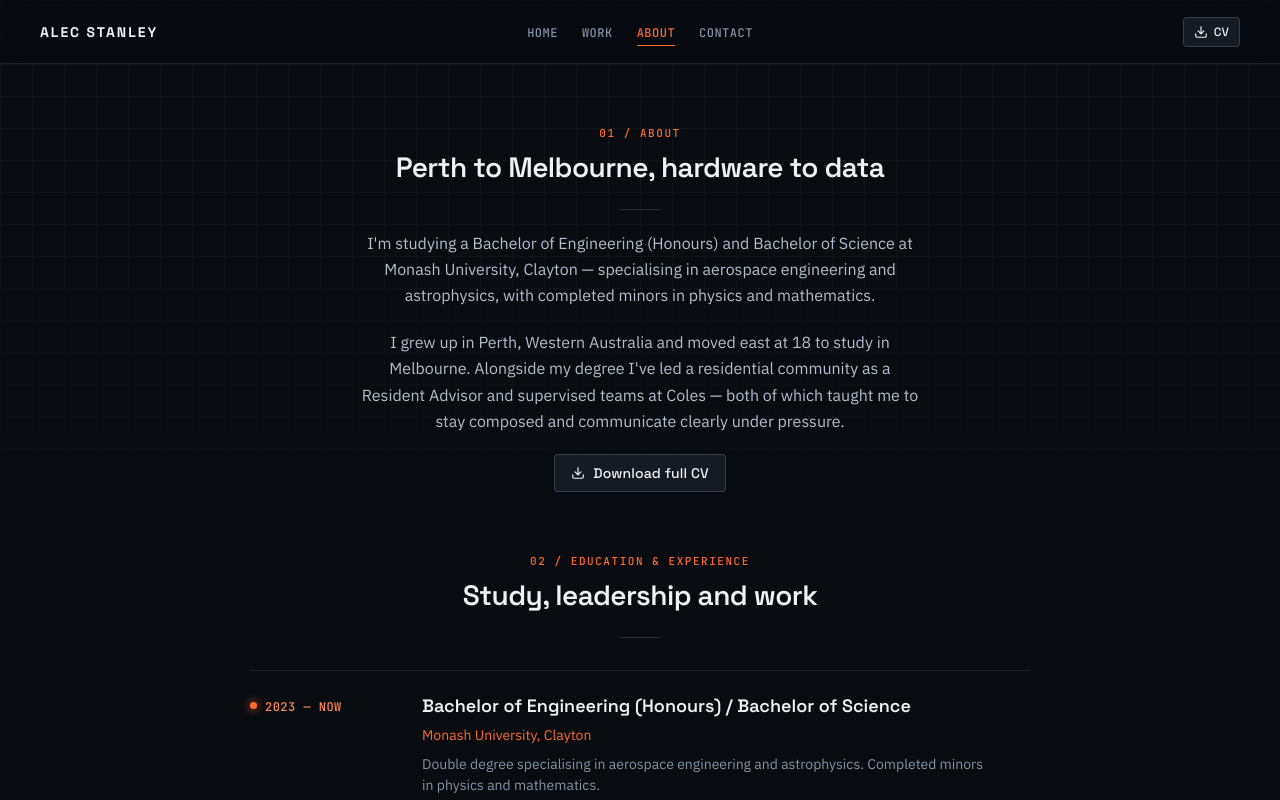
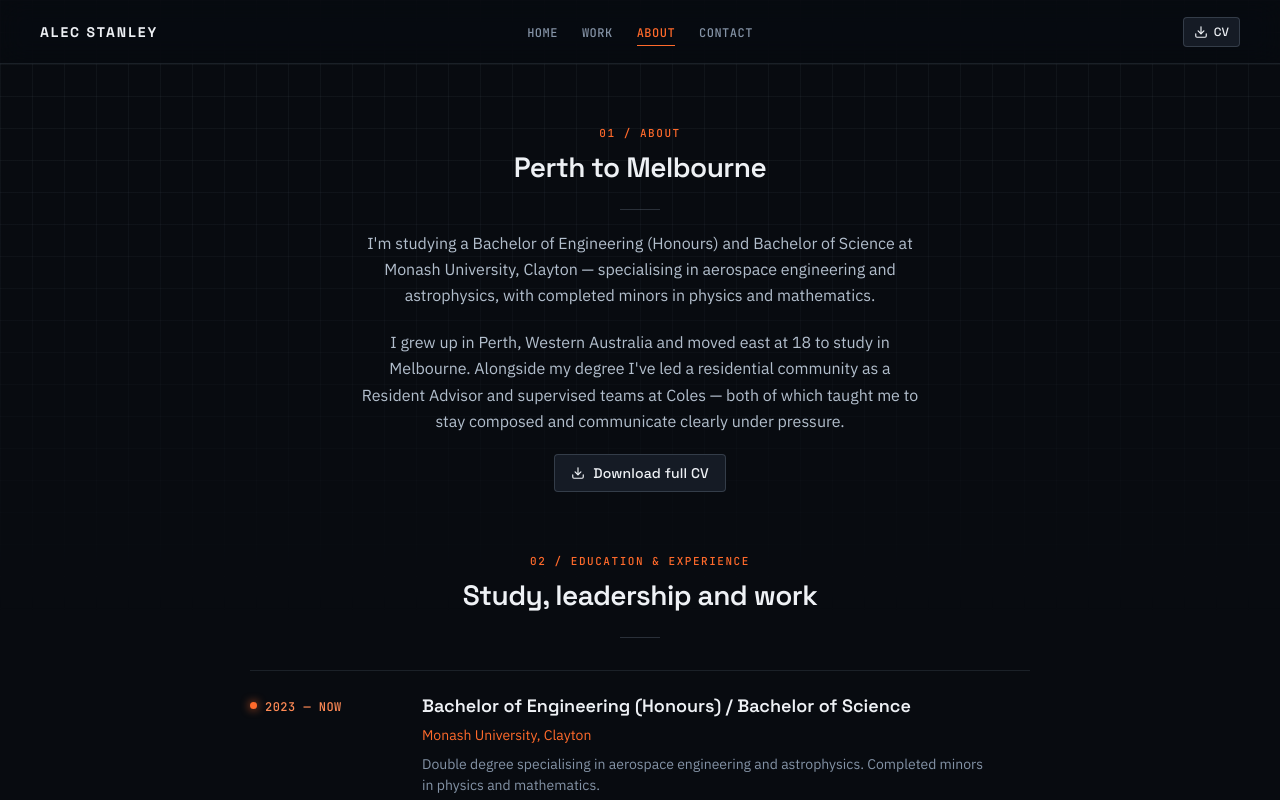
Before and after one commit to alecstanley-git/portfolio, a React (Vite) app: page /about in a window 1280 px wide. Shown: the top 800 px of the page. Built offline with nearby package versions, Linux system fonts and the light colour scheme.

Commit message:
Changed about message

```diff
--- a/src/routes/About.jsx
+++ b/src/routes/About.jsx
@@ -29,7 +29,7 @@ export default function About() {
           maxWidth: "var(--container-narrow)",
         }}
       >
-        <SectionHeading index="01 / About" title="Perth to Melbourne, hardware to data" />
+        <SectionHeading index="01 / About" title="Perth to Melbourne" />
         <p style={{ font: "var(--type-body)", color: "var(--text-body)", maxWidth: "58ch" }}>
           I'm studying a Bachelor of Engineering (Honours) and Bachelor of Science at Monash University, Clayton —
           specialising in aerospace engineering and astrophysics, with completed minors in physics and mathematics.
```
